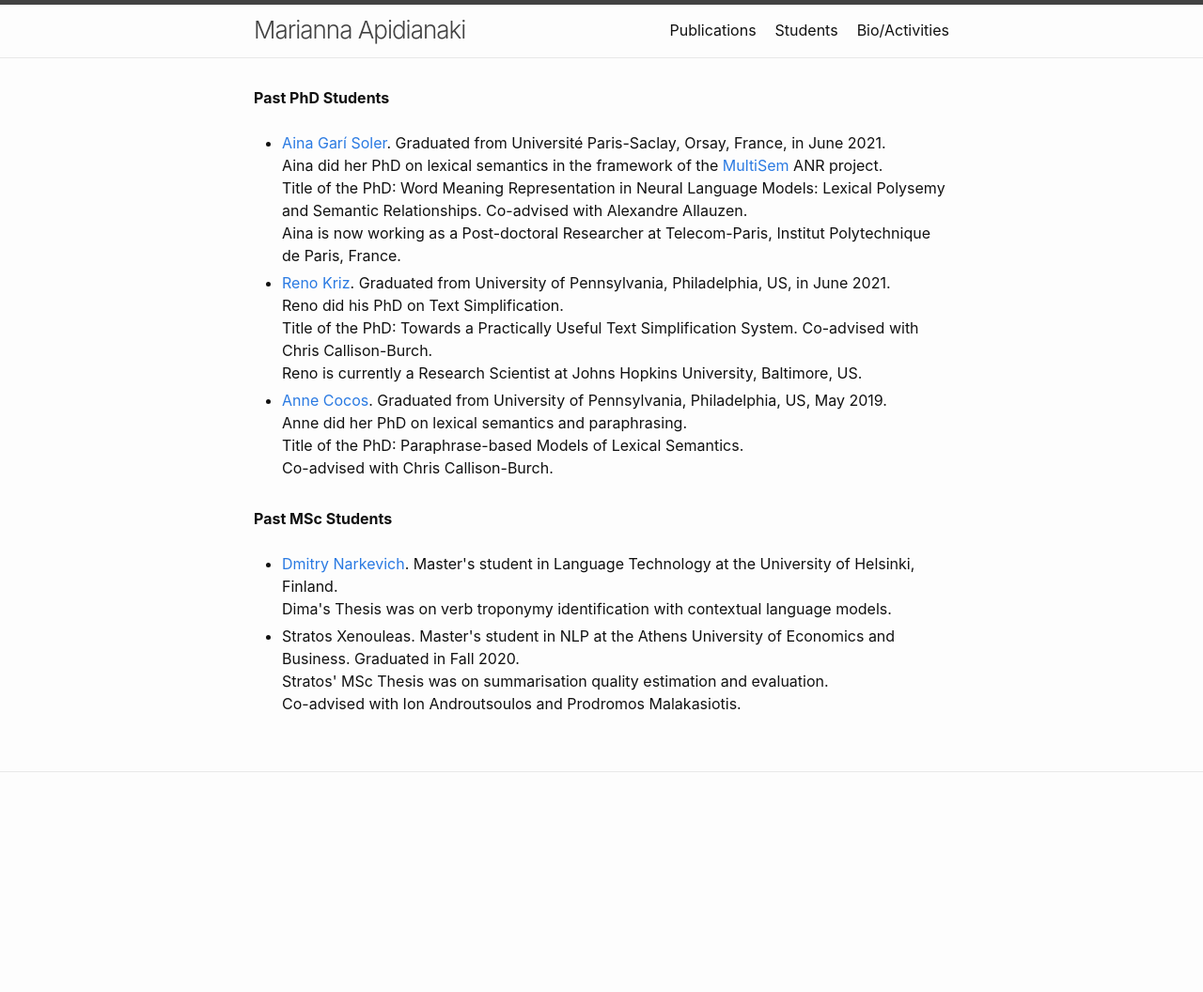
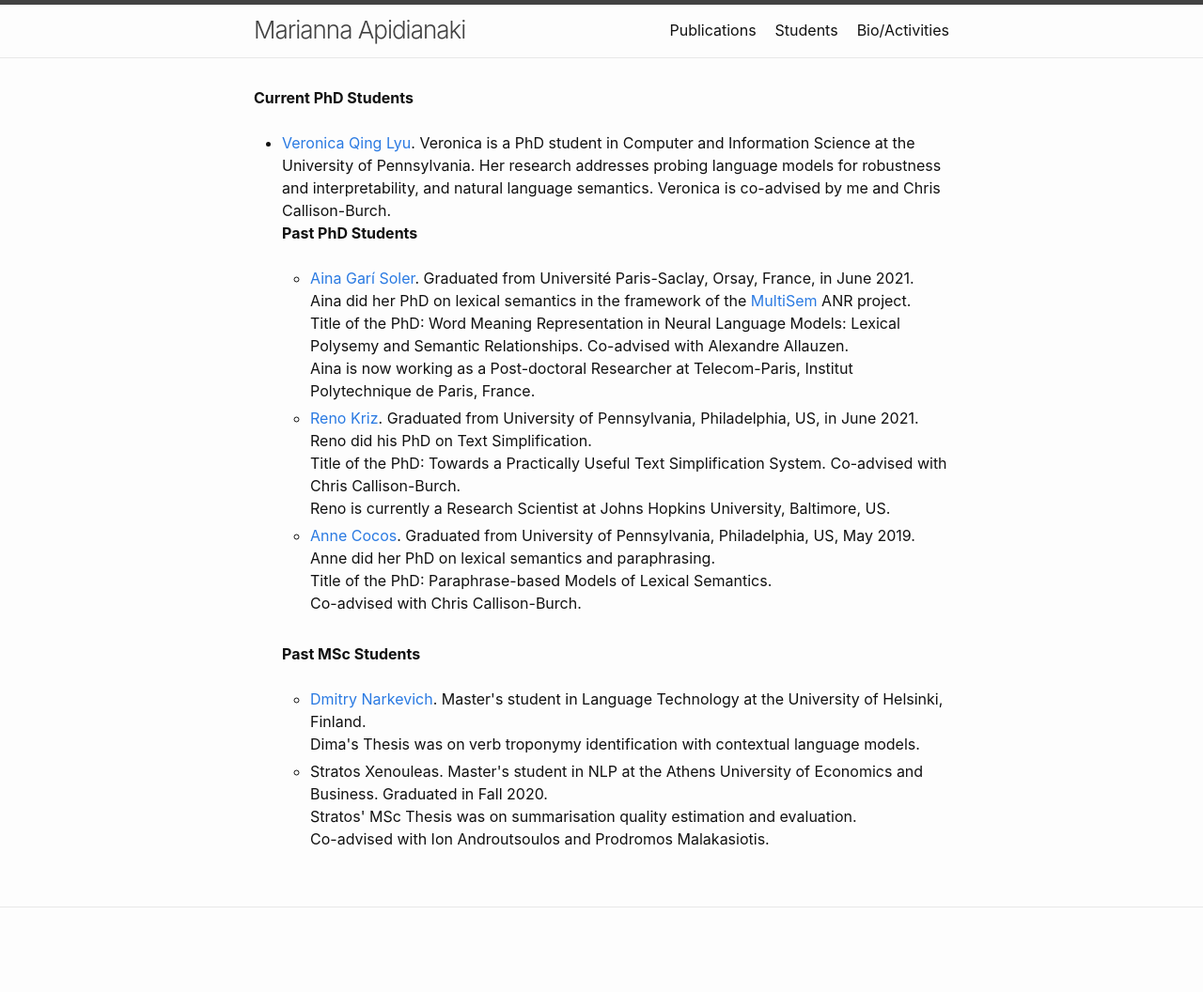
Before and after one commit to mariannaapi/mariannaapi.github.io, a Jekyll site: the page students/index.html, which Jekyll copies as it is, in a window 1280 px wide. Shown: the whole page at 94% size. Built offline with Jekyll 4.4.1, drawn with Linux system fonts in a browser that asks for light colours; before the commit the page ends 912 px from its top, so only the background shows below that.

Commit message:
Update index.html

```diff
--- a/students/index.html
+++ b/students/index.html
@@ -35,6 +35,13 @@
       <div class="wrapper">
         <article class="post">
 
+<div class="post-content">
+	<strong>Current PhD Students</strong><ul>
+ <br>
+	<li> <a href="https://veronica320.github.io">Veronica Qing Lyu</a>. Veronica is a PhD student in Computer and Information Science at the University of Pennsylvania.
+		Her research addresses probing language models for robustness and interpretability, and natural language semantics.
+		Veronica is co-advised by me and Chris Callison-Burch.
+	     <br>
 
 
 <div class="post-content">
```
